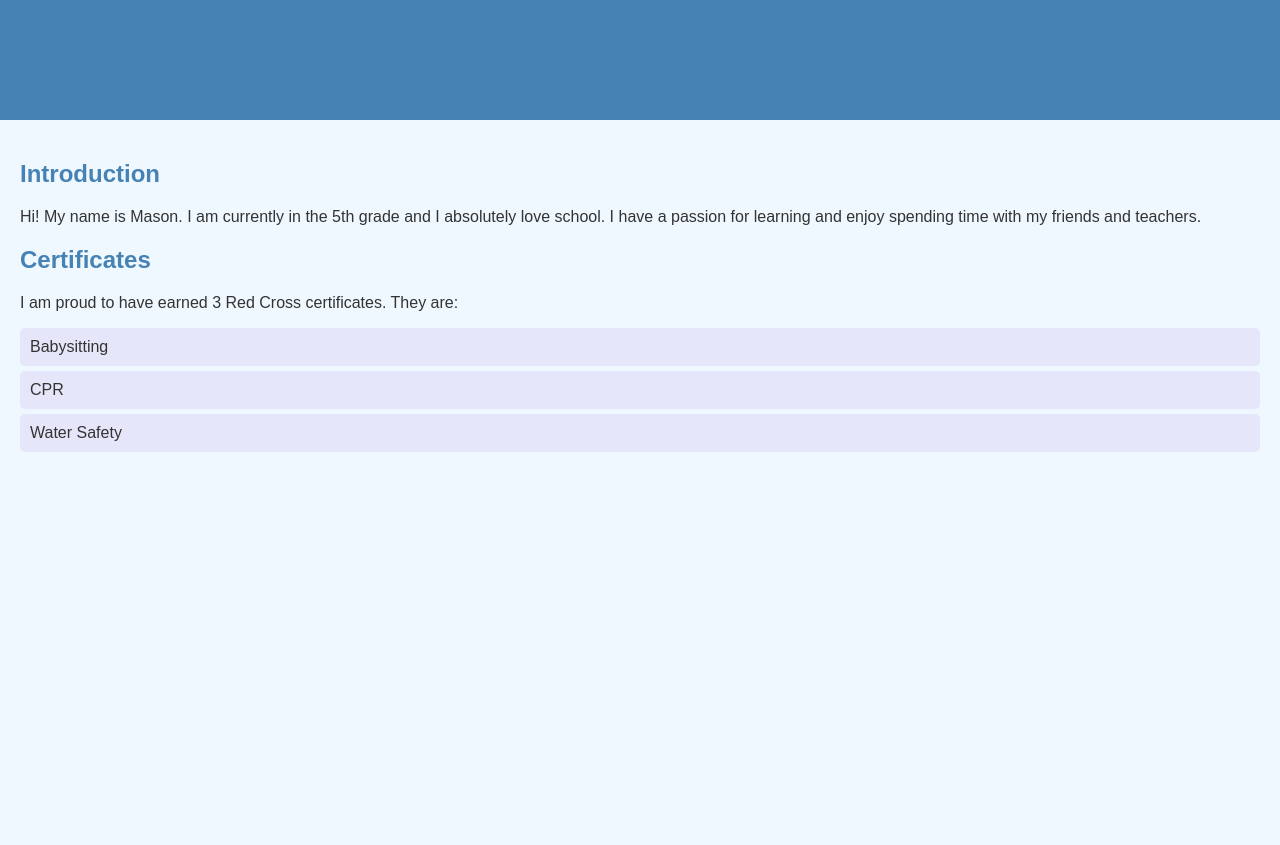
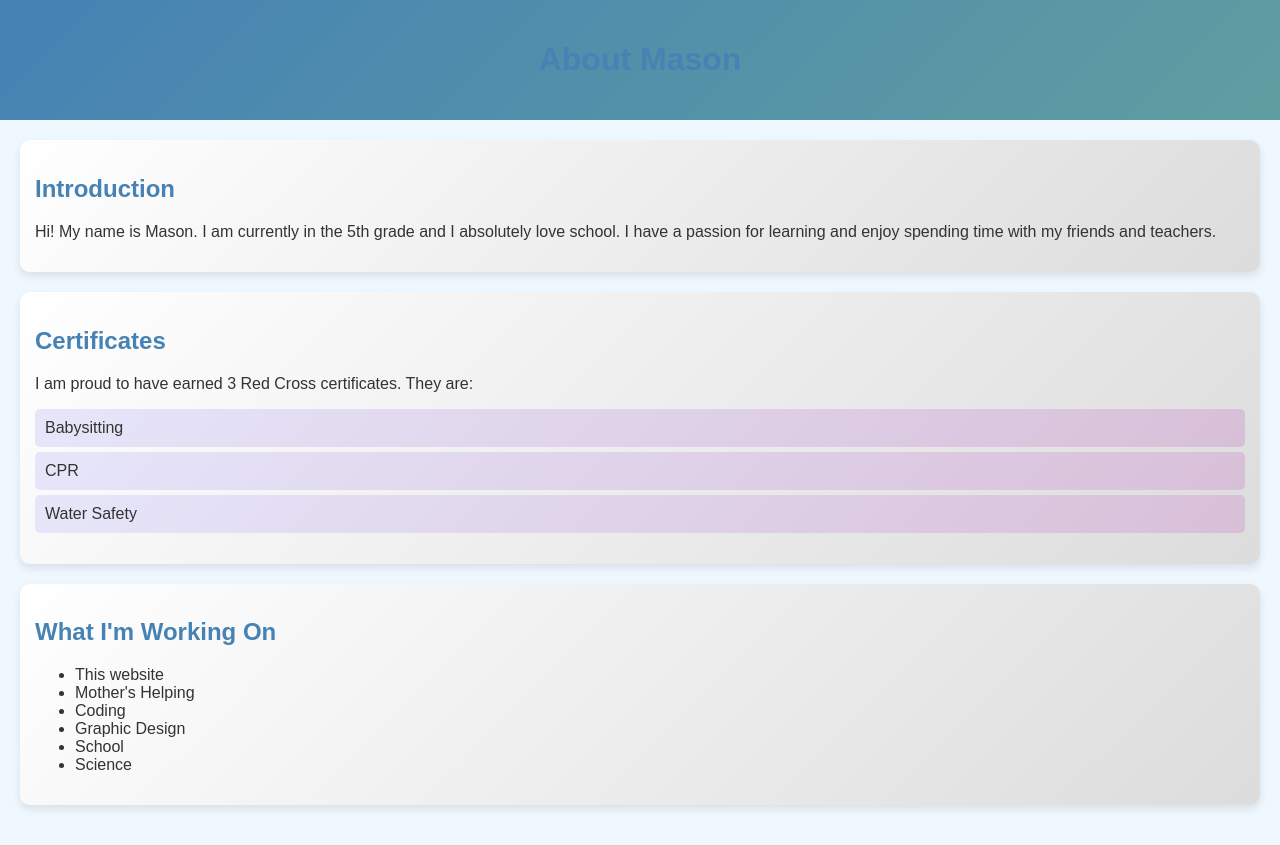
Before and after one commit to Maseyfacey/Maseyfacey.github.io, a plain HTML site: page index.html in a window 1280 px wide. Before the commit the page ends 800 px from the top, so only its background shows below. Drawn offline with Linux system fonts and the light colour scheme.

Commit message:
Add files via upload

```diff
--- a/index.html
+++ b/index.html
@@ -13,7 +13,7 @@
             padding: 0;
         }
         header {
-            background-color: #4682b4;
+            background: linear-gradient(135deg, #4682b4, #5f9ea0);
             color: white;
             padding: 20px;
             text-align: center;
@@ -23,6 +23,10 @@
         }
         section {
             margin-bottom: 20px;
+            background: linear-gradient(135deg, #ffffff, #dcdcdc);
+            padding: 15px;
+            border-radius: 10px;
+            box-shadow: 0 4px 8px rgba(0, 0, 0, 0.1);
         }
         h1, h2 {
             color: #4682b4;
@@ -32,7 +36,7 @@
             padding: 0;
         }
         .certificates li {
-            background-color: #e6e6fa;
+            background: linear-gradient(135deg, #e6e6fa, #d8bfd8);
             margin: 5px 0;
             padding: 10px;
             border-radius: 5px;
@@ -55,6 +59,16 @@
                 <li>Babysitting</li>
                 <li>CPR</li>
                 <li>Water Safety</li>
+ </section>
+        <section>
+ <h2>What I'm Working On</h2>
+ <ul class="Stuff">
+                <li>This website</li>
+                <li>Mother's Helping</li>
+                <li>Coding</li>
+                <li>Graphic Design</li>
+                <li>School</li>
+                <li>Science</li>
             </ul>
         </section>
     </main>
```
